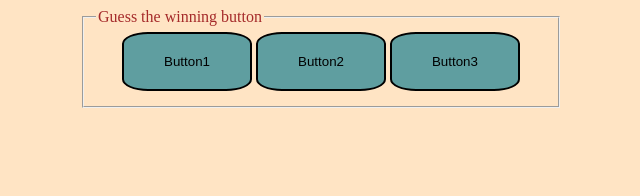
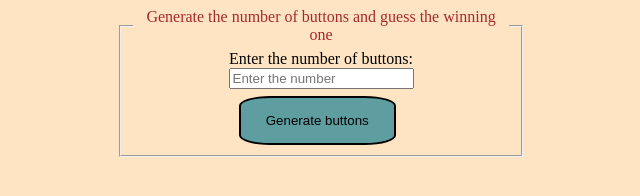
Before and after one commit to VasileBancila/Hidden-button, a plain HTML site: page index.html in a window 1280 px wide. Shown: the whole page, without its empty margins (319-959 px from the left). Drawn offline with Linux system fonts and the light colour scheme.

Commit message:
update of the project to the bonus version, which additionally has the functionality of automatically generating buttons

```diff
--- a/index.html
+++ b/index.html
@@ -3,23 +3,21 @@
 
 <head>
     <meta charset="UTF-8">
-    <meta http-equiv="X-UA-Compatible" content="IE=edge">
     <meta name="Hidden button" content="Hidden button">
     <title>Hidden button</title>
     <link rel="stylesheet" href="style.css">
 </head>
 
 <body>
-    <form>
-        <fieldset>
-            <legend>Guess the winning button</legend>
-            <div class="container">
-                <button type="button" class="btn1">Button1</button>
-                <button type="button" class="btn2">Button2</button>
-                <button type="button" class="btn3">Button3</button>
-            </div>
-        </fieldset>
-    </form>
+    <fieldset>
+        <legend>Generate the number of buttons and guess the winning one</legend>
+        <div class="container">
+            <label for="numButtons">Enter the number of buttons:</label><br>
+            <input type="number" id="numButtons" placeholder="Enter the number"><br>
+            <button type="button" id="generateButtons">Generate buttons</button>
+        </div>
+    </fieldset>
+    <div id="boxBtn"></div>
     <script src="script.js"></script>
 </body>
 
--- a/script.js
+++ b/script.js
@@ -1,18 +1,34 @@
-function winner() {
-    alert('Castigator');
-}
+document.getElementById("generateButtons").onclick = function genBtn() {
+    let numBtn = parseInt(document.getElementById("numButtons").value); //we convert the input from string to int
+    let boxButtons = document.getElementById("boxBtn");
+    let winningButton = Math.floor(Math.random() * numBtn) + 1; //we choose the random winning button
 
-function loser() {
-    alert('Pierzator');
-}
+    if (numBtn < 1) {
+        alert("Enter a number greater than zero!"); //we check if the input is greater than zero
+        return;
+    }
 
-let random = Math.floor(Math.random() * 3) + 1;
+    boxButtons.innerHTML = ""; //empty the box before creating new buttons
 
-for(var index = 1; index <= 3; ++index) {
-    let button = document.querySelector(`button.btn${index}`);
-    if(random == index) {
-        button.addEventListener('click', winner);
-    } else {
-        button.addEventListener('click', loser);
+    /*We create the buttons, add a "Castigator" event and the green color to the winning button and
+    add a "Pierzator" event and the red color to the losing buttons, then we add them to the button box.*/
+
+    for (let index = 1; index <= numBtn; ++index) {
+        let newBtn = document.createElement("button");
+        newBtn.type = "button";
+        newBtn.id = `button.btn${index}`;
+        newBtn.textContent = `Button${index}`;
+        if(winningButton == index) {
+            newBtn.addEventListener('click', function winner() {
+                alert('Castigator');
+                newBtn.setAttribute('style', 'background-color: green');
+            });
+        } else {
+            newBtn.addEventListener('click', function loser() {
+                alert('Pierzator');
+                newBtn.setAttribute('style', 'background-color: red');
+            });
+        }
+        boxButtons.appendChild(newBtn);
     }
 }
--- a/style.css
+++ b/style.css
@@ -1,9 +1,11 @@
 button {
     background-color: cadetblue;
-    padding: 20px 40px;
+    padding: 15px 25px;
     border: 2px solid black;
     border-radius: 20%;
     display: inline-block;
+    margin-top: 2%;
+    margin-right: 2%;
 }
 
 .container {
@@ -12,6 +14,7 @@ button {
 
 body {
     background-color: bisque;
+    text-align: center;
 }
 
 legend {
@@ -19,9 +22,9 @@ legend {
 }
 
 fieldset {
-    width: 450px;
-    height: 80px;
+    width: auto;
+    height: auto;
     margin-bottom: auto;
-    margin-left: auto;
-    margin-right: auto;
+    margin-left: 34%;
+    margin-right: 34%;
 }
```
